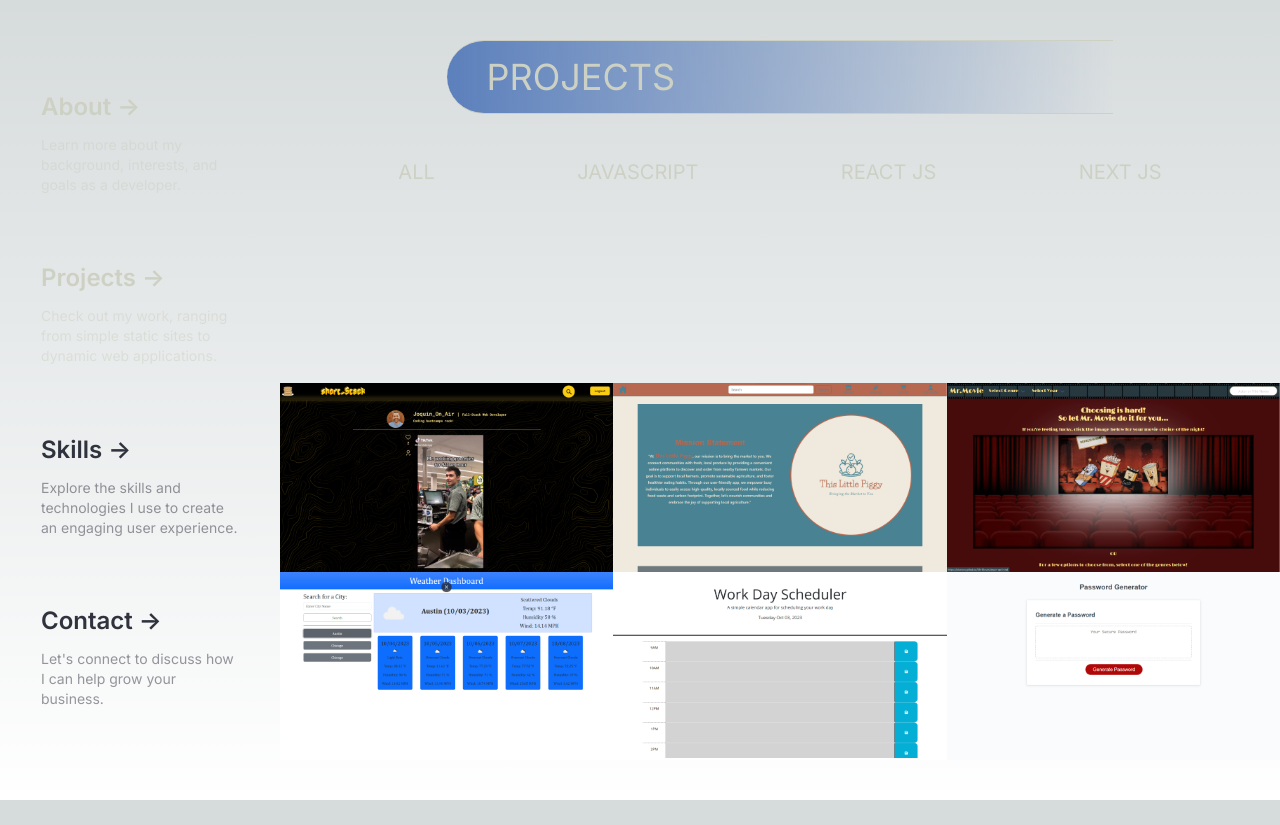
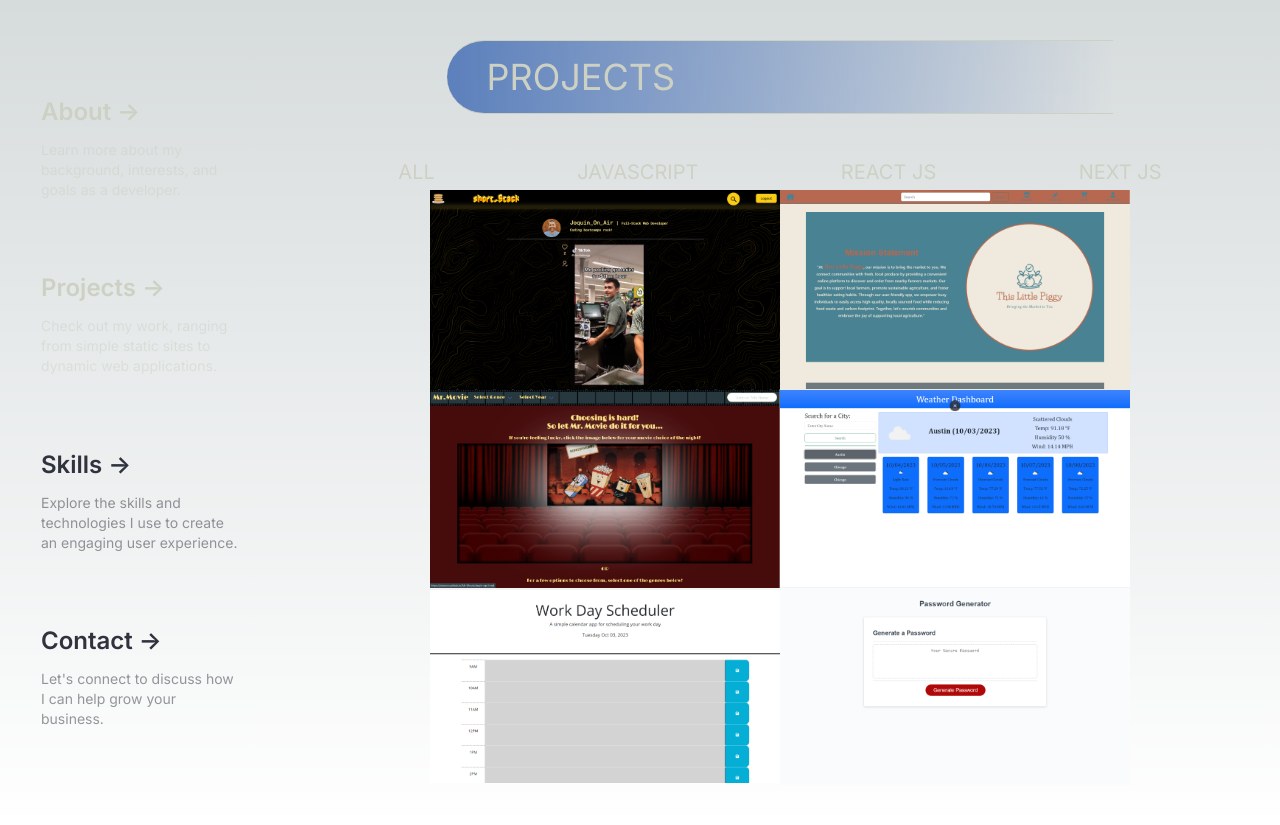
Before and after one commit to Jstanion/Portfolio, a Next.js app: page /projects in a window 1280 px wide. Before the commit the page ends 800 px from the top, so only its background shows below. Built offline with nearby package versions, Linux system fonts and the light colour scheme.

Commit message:
added icons for GH and Website redirect

```diff
--- a/app/projects/page.js
+++ b/app/projects/page.js
@@ -17,9 +17,16 @@ export default function Project() {
             <button className="hover:bg-blue py-1 px-6">NEXT JS</button>
           </div>
         </div>
-        <div className="flex flex-wrap grid grid-cols-3 bg-white">
-          <button className="flex justify-center items-center text-blue">
-            <p className="absolute">Learn More</p>
+        <div className="flex justify-center flex-wrap">
+          <section className="flex justify-center items-center text-blue">
+            <div className="absolute grid grid-cols-2">
+              <a href="https://shortstack.vercel.app/">
+                <FaDesktop className="text-5xl mx-4" />
+              </a>
+              <a href="https://shortstack.vercel.app/">
+                <FaGithub className="text-5xl mx-4" />
+              </a>
+            </div>
             <Image
               className={`${Styles.img} relative`}
               src="/shortStack.png"
@@ -27,9 +34,16 @@ export default function Project() {
               height={350}
               alt="Short Stack Videos app thumbnail"
             />
-          </button>
-          <button className="flex justify-center items-center text-blue">
-            <p className="absolute">Learn More</p>
+          </section>
+          <section className="flex justify-center items-center text-blue">
+            <div className="absolute grid grid-cols-2">
+              <a href="https://shortstack.vercel.app/">
+                <FaDesktop className="text-5xl mx-4" />
+              </a>
+              <a href="https://shortstack.vercel.app/">
+                <FaGithub className="text-5xl mx-4" />
+              </a>
+            </div>
             <Image
               className={`${Styles.img} relative`}
               src="/thisLittlePiggy.png"
@@ -37,9 +51,16 @@ export default function Project() {
               height={350}
               alt="This Little Piggy app thumbnail"
             />
-          </button>
-          <button className="flex justify-center items-center text-blue">
-            <p className="absolute">Learn More</p>
+          </section>
+          <section className="flex justify-center items-center text-blue">
+            <div className="absolute grid grid-cols-2">
+              <a href="https://shortstack.vercel.app/">
+                <FaDesktop className="text-5xl mx-4" />
+              </a>
+              <a href="https://shortstack.vercel.app/">
+                <FaGithub className="text-5xl mx-4" />
+              </a>
+            </div>
             <Image
               className={`${Styles.img} relative`}
               src="/mrMovie.png"
@@ -47,9 +68,16 @@ export default function Project() {
               height={350}
               alt="Mr Movie app thumbnail"
             />
-          </button>
-          <button className="flex justify-center items-center text-blue">
-            <p className="absolute">Learn More</p>
+          </section>
+          <section className="flex justify-center items-center text-blue">
+            <div className="absolute grid grid-cols-2">
+              <a href="https://shortstack.vercel.app/">
+                <FaDesktop className="text-5xl mx-4" />
+              </a>
+              <a href="https://shortstack.vercel.app/">
+                <FaGithub className="text-5xl mx-4" />
+              </a>
+            </div>
             <Image
               className={`${Styles.img} relative`}
               src="/weatherForecast.png"
@@ -57,9 +85,16 @@ export default function Project() {
               height={350}
               alt="Weather Forecast app thumbnail"
             />
-          </button>
-          <button className="flex justify-center items-center text-blue">
-            <p className="absolute">Learn More</p>
+          </section>
+          <section className="flex justify-center items-center text-blue">
+            <div className="absolute grid grid-cols-2">
+              <a href="https://shortstack.vercel.app/">
+                <FaDesktop className="text-5xl mx-4" />
+              </a>
+              <a href="https://shortstack.vercel.app/">
+                <FaGithub className="text-5xl mx-4" />
+              </a>
+            </div>
             <Image
               className={`${Styles.img} relative`}
               src="/taskScheduler.png"
@@ -67,9 +102,16 @@ export default function Project() {
               height={350}
               alt="Task Scheduler app thumbnail"
             />
-          </button>
-          <button className="flex justify-center items-center text-blue">
-            <p className="absolute">Learn More</p>
+          </section>
+          <section className="flex justify-center items-center text-blue">
+            <div className="absolute grid grid-cols-2">
+              <a href="https://shortstack.vercel.app/">
+                <FaDesktop className="text-5xl mx-4" />
+              </a>
+              <a href="https://shortstack.vercel.app/">
+                <FaGithub className="text-5xl mx-4" />
+              </a>
+            </div>
             <Image
               className={`${Styles.img} relative`}
               src="/passwordGenerator.png"
@@ -77,7 +119,7 @@ export default function Project() {
               height={350}
               alt="Password Generator app thumbnail"
             />
-          </button>
+          </section>
         </div>
       </div>
     </>
```
